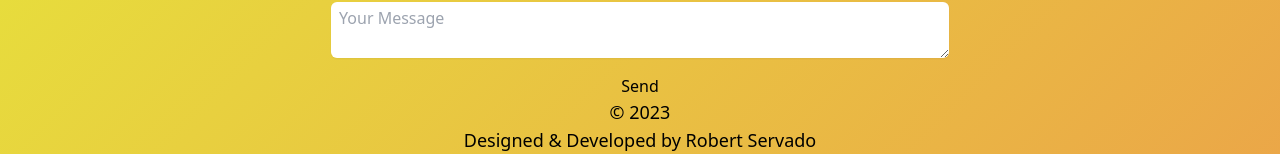
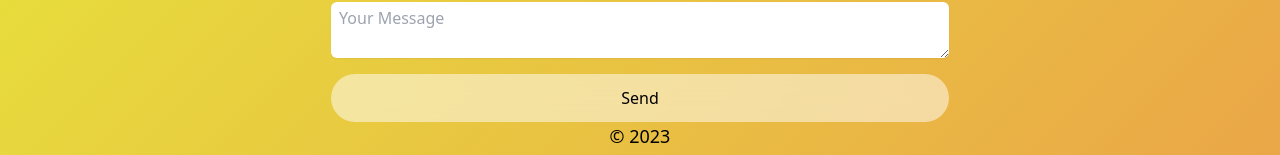
Before and after one commit to ArjayS/channelbranch, a React (Create React App) app: page / in a window 1280 px wide. Shown: the part 736-891 px from the top of the page. Built offline with nearby package versions, Linux system fonts and the light colour scheme.

Commit message:
Modified Contact.jsx to add more styling on the send button

```diff
--- a/src/components/Contact.jsx
+++ b/src/components/Contact.jsx
@@ -103,8 +103,11 @@ const Contact = () => {
             />
           </div>
         </div>
-        <div className="flex flex-col w-full mt-4">
-          <button type="submit" className="">
+        <div className="flex flex-col justify-center mt-4">
+          <button
+            type="submit"
+            className="bg-white rounded-full p-3 cursor-pointer bg-opacity-50 backdrop-filter backdrop-blur-md ring-neutral-100 hover:ring-2 transform transition duration-250"
+          >
             {buttonSend}
           </button>
         </div>
```
